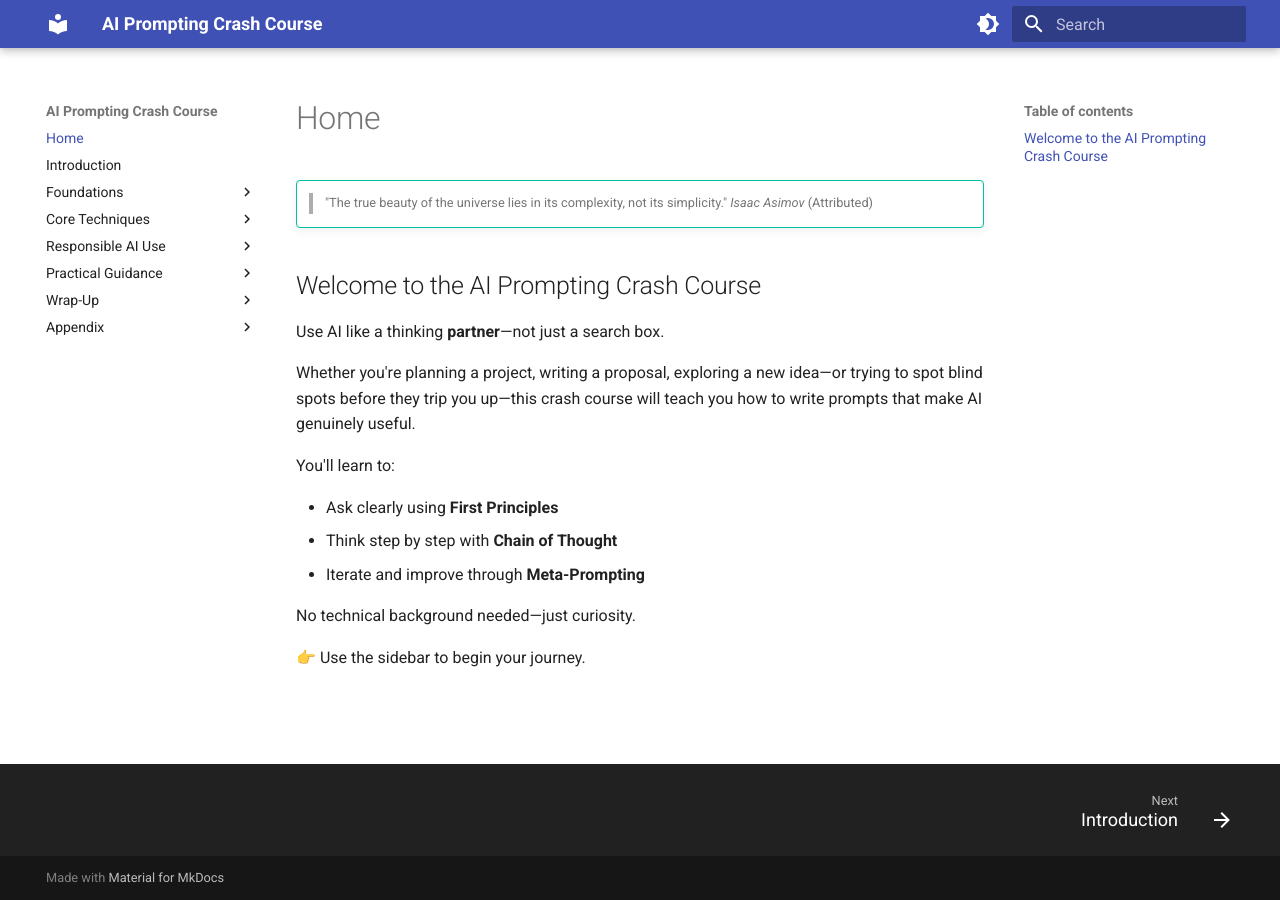
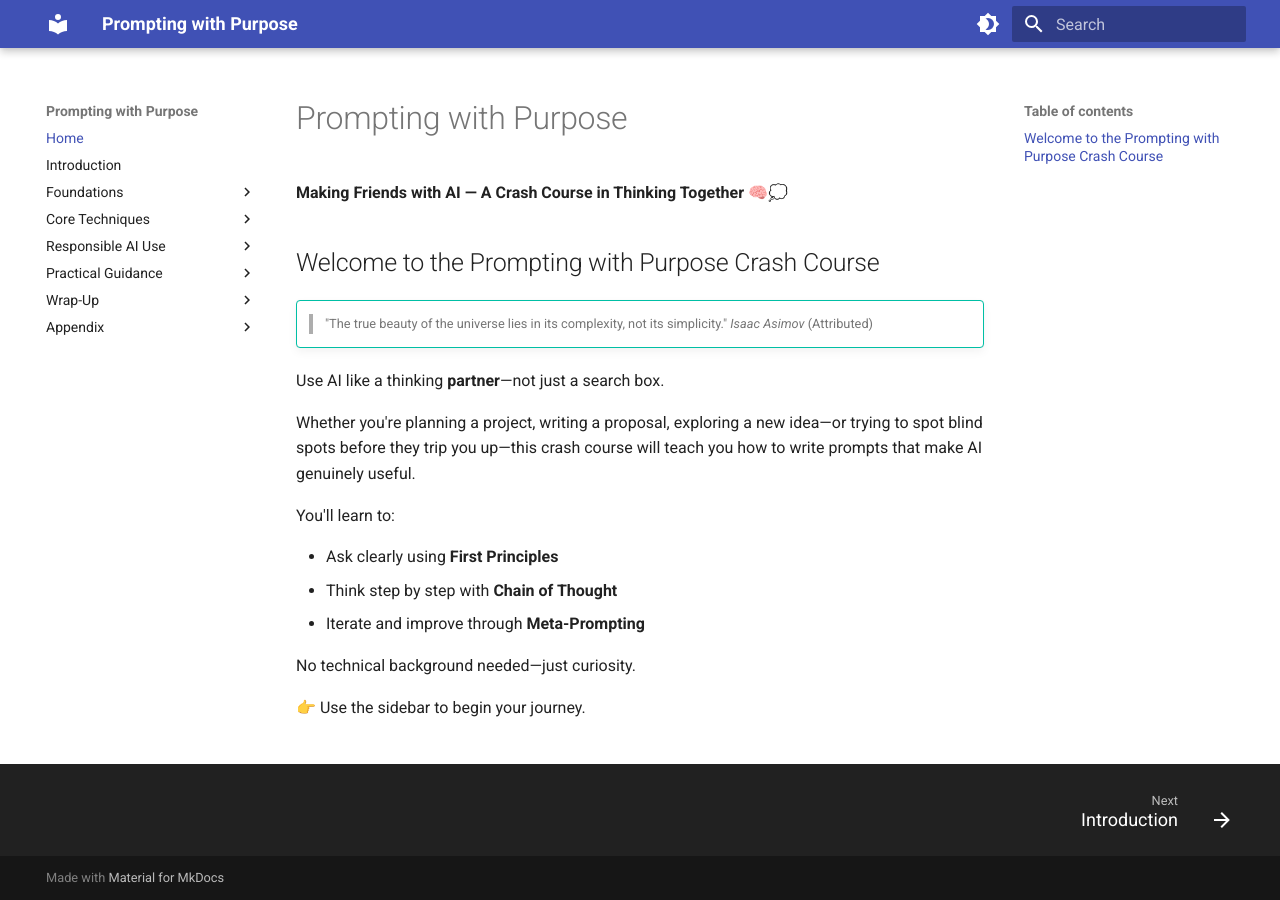
Before and after one commit to jmetzz/prompting-with-purpose, an MkDocs documentation site: the page built from docs/index.md, in a window 1280 px wide. Built offline with MkDocs 1.6.1 and Material for MkDocs 9.7.7, drawn with Linux system fonts in a browser that asks for light colours.

Commit message:
chore: define title

```diff
--- a/docs/index.md
+++ b/docs/index.md
@@ -1,7 +1,12 @@
+
+# Prompting with Purpose
+
+**Making Friends with AI — A Crash Course in Thinking Together** 🧠💭
+
+## Welcome to the Prompting with Purpose Crash Course
+
 !!! tip ""
     > "The true beauty of the universe lies in its complexity, not its simplicity." _Isaac Asimov_ (Attributed)
-
-## Welcome to the AI Prompting Crash Course
 
 Use AI like a thinking **partner**—not just a search box.
 
--- a/mkdocs.yml
+++ b/mkdocs.yml
@@ -1,4 +1,5 @@
-site_name: AI Prompting Crash Course
+site_name: "Prompting with Purpose"
+site_description: "Making Friends with AI — A Crash Course in Thinking Together"
 theme:
   name: material
   features:
```
